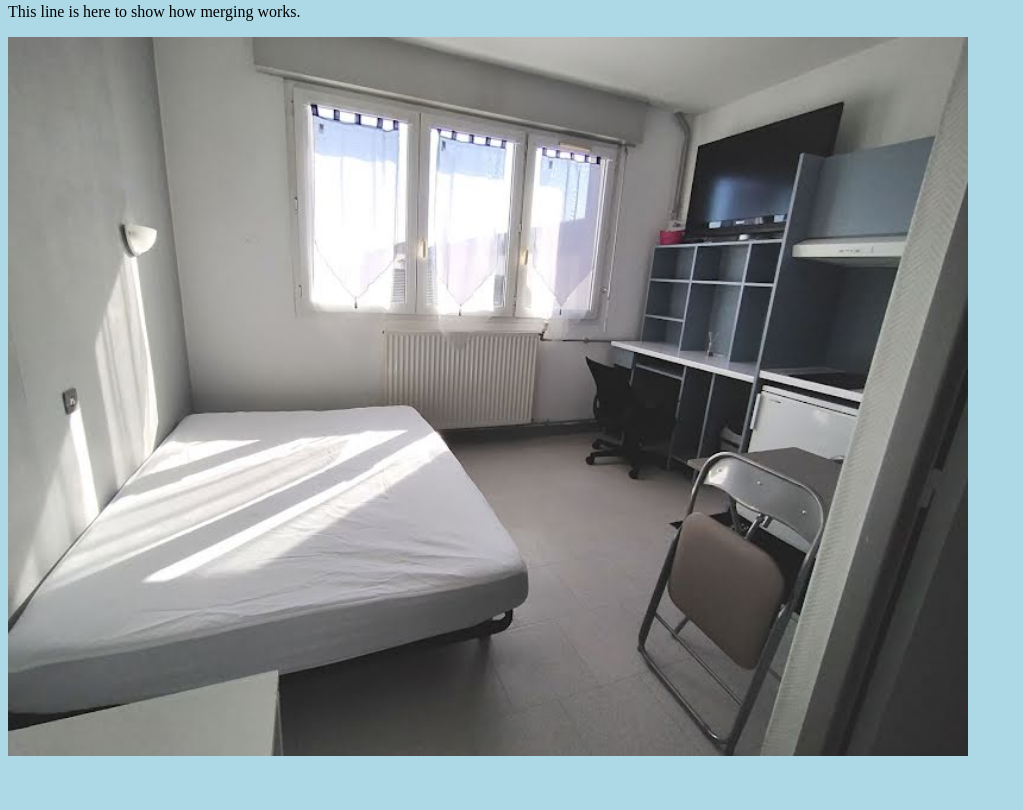
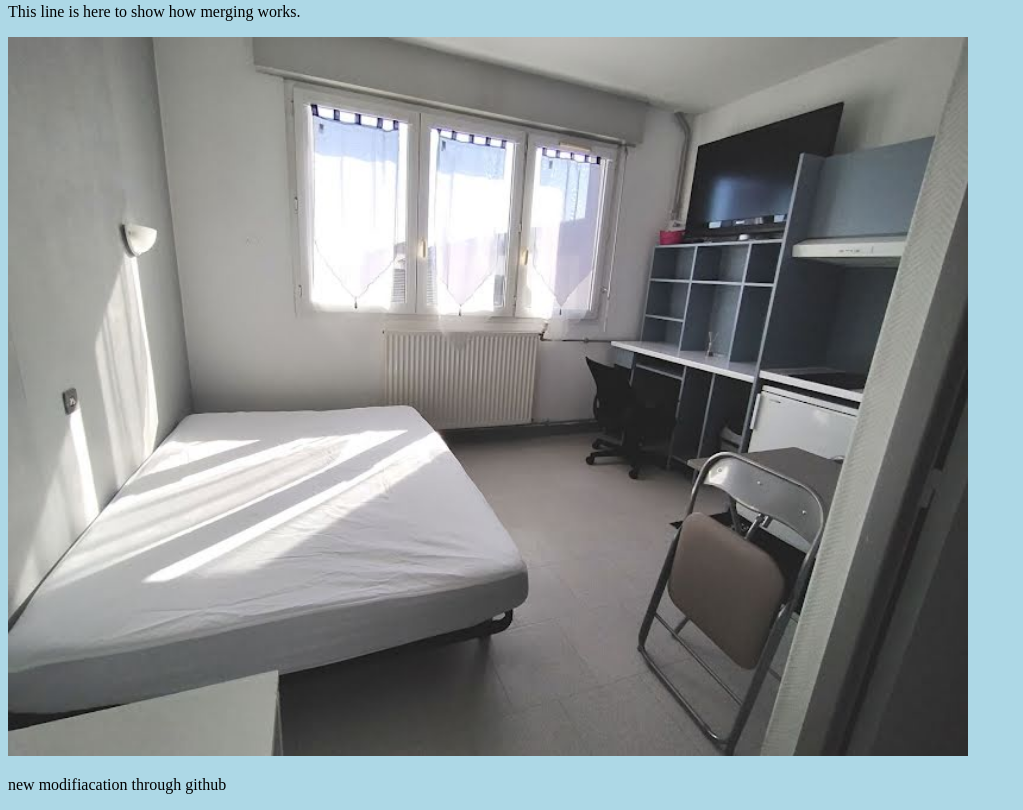
Before and after one commit to fezeusabrina/hello-word, a plain HTML site: page index.html in a window 1280 px wide. Shown: the part 851-1661 px from the top of the page, without its empty margins (0-1023 px from the left). Before the commit the page ends 1619 px from the top, so only its background shows below. Drawn offline with Linux system fonts and the light colour scheme.

Commit message:
Update index.html. add new paragraphe

```diff
--- a/index.html
+++ b/index.html
@@ -10,5 +10,6 @@
          <p>This is the first file in my new Git Repo.</p>
          <p>This line is here to show how merging works.</p>
          <div><img src="image.jpg" alt="class de sport style="width=640px max-width="48px"></div>
+        <p>new modifiacation through github</p>
     </body>
 </html>
```
